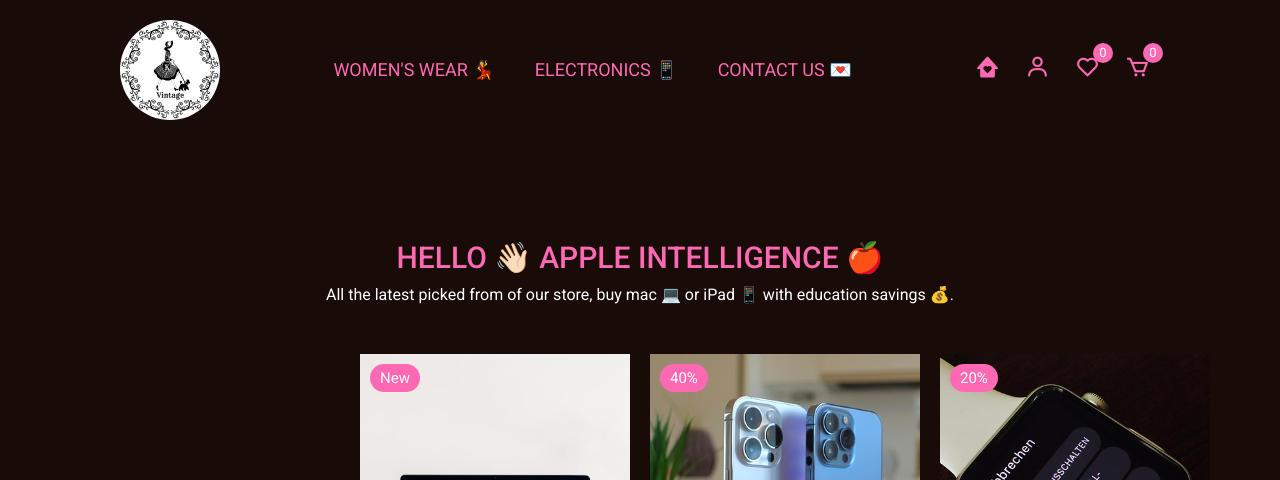
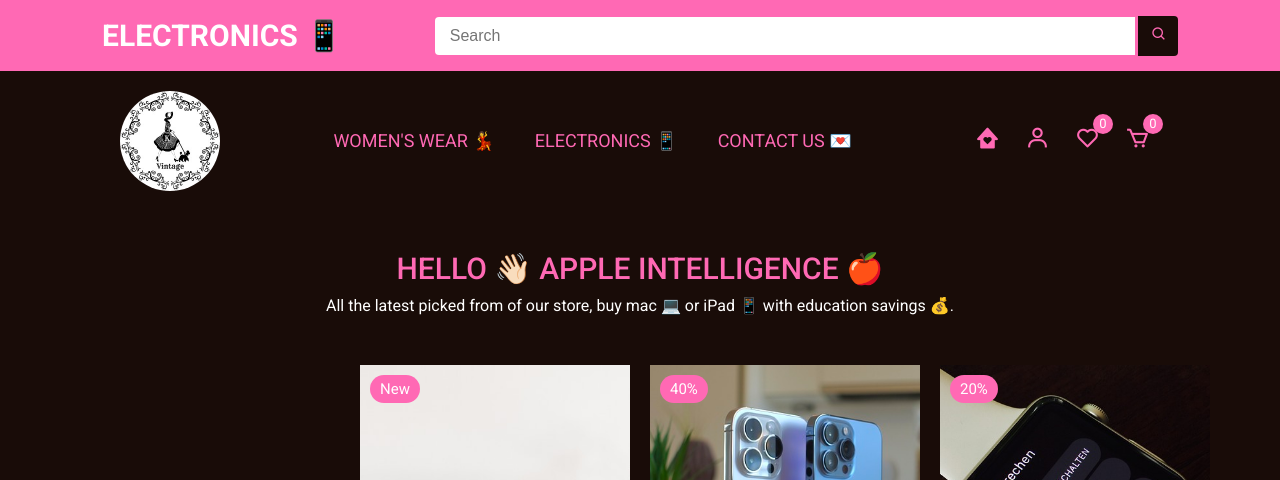
Before and after one commit to KunnikarB/preloved, a plain HTML site: page electronics.html in a window 1280 px wide. Shown: the top 480 px of the page. Drawn offline with nearby package versions, Linux system fonts and the light colour scheme.

Commit message:
Add top nav for electronics products

```diff
--- a/electronics.html
+++ b/electronics.html
@@ -17,7 +17,22 @@
 </head>
 <body>
   <!-- Header -->
-   <header class="header">
+   <header class="header" id="header">
+      <!-- Top Nav -->
+      <div class="top-nav">
+        <div class="left-section">
+          <a href="/"><h1>ELECTRONICS 📱</h1></a>
+        </div>
+
+          <div class="right">
+            <input   class="search-bar" type="text" placeholder="Search" />
+            <button class="search-button">
+              <i class="bx bx-search search-icon"></i>
+            </button>
+          </div>
+      </div>
+  <!-- End Of Top Nav -->
+
    <div class="navigation">
     <div class="nav-center container d-flex">
         <img class="logo" src="images/logo.jpg" alt="K-vintage logo">
```
